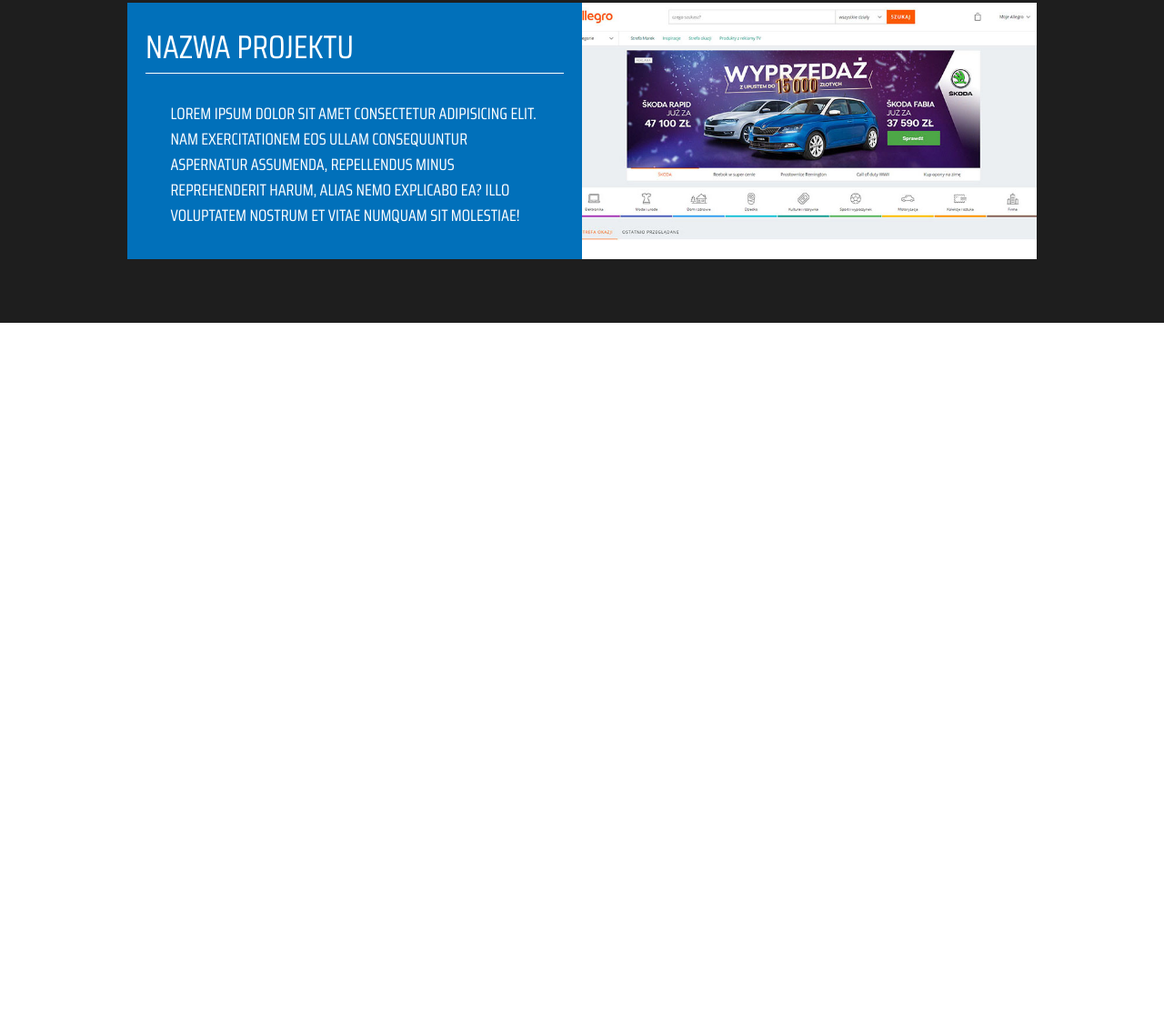
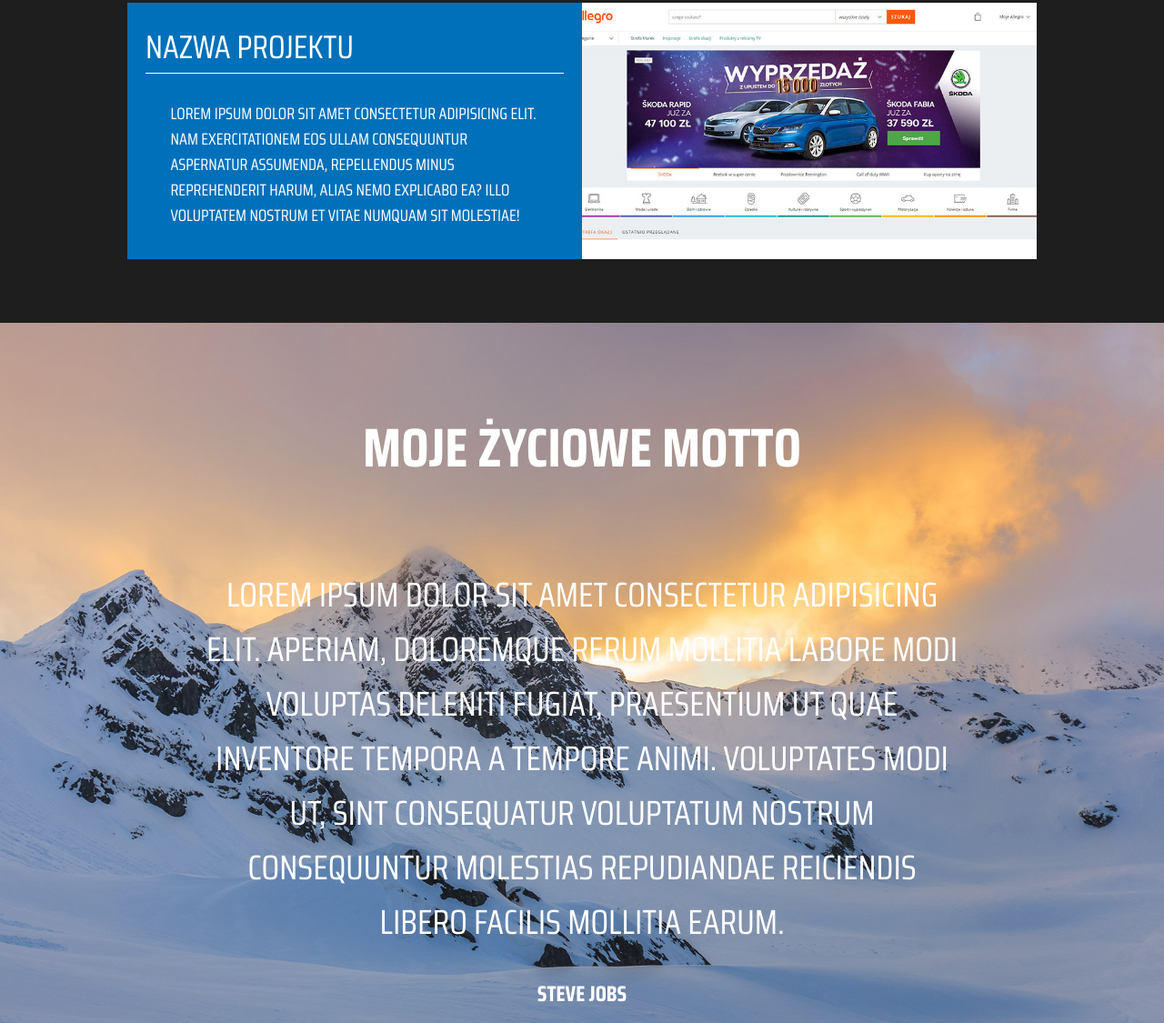
Before and after one commit to JacekJerzyWozniak/projects, a plain HTML site: page portfolio/index.html in a window 1280 px wide. Shown: the part 3003-4128 px from the top of the page at 91% size. Before the commit the page ends 3358 px from the top, so only its background shows below. Drawn offline with Linux system fonts and the light colour scheme.

Commit message:
motto dodane

```diff
--- a/portfolio/index.html
+++ b/portfolio/index.html
@@ -166,6 +166,18 @@
         </article>
     </main>
 
+
+
+    <!-- MOTTO -->
+    <div id="motto">
+        <h2>moje życiowe motto</h2>
+        <h3>Lorem ipsum dolor sit amet consectetur adipisicing elit. Aperiam, doloremque rerum mollitia labore modi
+            voluptas deleniti fugiat, praesentium ut quae inventore tempora a tempore animi. Voluptates modi ut, sint
+            consequatur voluptatum nostrum consequuntur molestias repudiandae reiciendis libero facilis mollitia earum.
+        </h3>
+        <h4>Steve Jobs</h4>
+    </div>
+
 </body>
 
 </html>
--- a/portfolio/style.css
+++ b/portfolio/style.css
@@ -5,16 +5,12 @@
     text-transform: uppercase;
     font-family: "Saira Condensed", sans-serif;
     font-style: normal;
+    color: white;
 }
 
 header {
-    background-color: #29a6dc;
-    background-image: url(img/photo1.png);
-    background-repeat: no-repeat;
-    background-position: right;
-    background-size: contain;
+    background: rgb(41, 166, 220) url(img/photo1.png) no-repeat right / contain;
     height: 800px;
-    color: white;
     position: relative;
 }
 
@@ -43,7 +39,6 @@ header div button {
     height: 90px;
     border: 1px solid white;
     font-size: 40px;
-    color: white;
     letter-spacing: 2px;
     padding: 10px 30px;
     background-color: inherit;
@@ -76,6 +71,7 @@ article h2 {
     margin: 40px;
     font-weight: 700;
     font-size: 60px;
+    color: black;
 }
 
 article section {
@@ -105,11 +101,13 @@ article section h3 {
     font-weight: 700;
     font-size: 27px;
     margin-bottom: 25px;
+    color: black;
 }
 
 article section p {
     font-weight: 300;
     font-size: 21px;
+    color: black;
 }
 
 
@@ -119,7 +117,6 @@ article section p {
 /* MAIN */
 main {
     background-color: #1e1e1e;
-    color: white;
     padding-bottom: 30px;
 }
 
@@ -168,3 +165,38 @@ main article div p {
     width: 85%;
     margin: 0 auto;
 }
+
+
+
+
+
+
+/* MOTTO */
+#motto {
+    background-image: url(img/motto.jpg);
+    background-size: cover;
+    background-position: top;
+    height: 770px;
+}
+
+#motto h2 {
+    font-weight: 700;
+    font-size: 60px;
+    text-align: center;
+    padding-top: 90px;
+}
+
+#motto h3 {
+    width: 65%;
+    margin: 15px auto;
+    text-align: center;
+    padding-top: 70px;
+    font-size: 38px;
+    font-weight: 400;
+}
+
+#motto h4 {
+    text-align: center;
+    font-size: 24px;
+    margin-top: 30px;
+}
```
Also changed, not shown: portfolio/img/motto.jpg (added).
